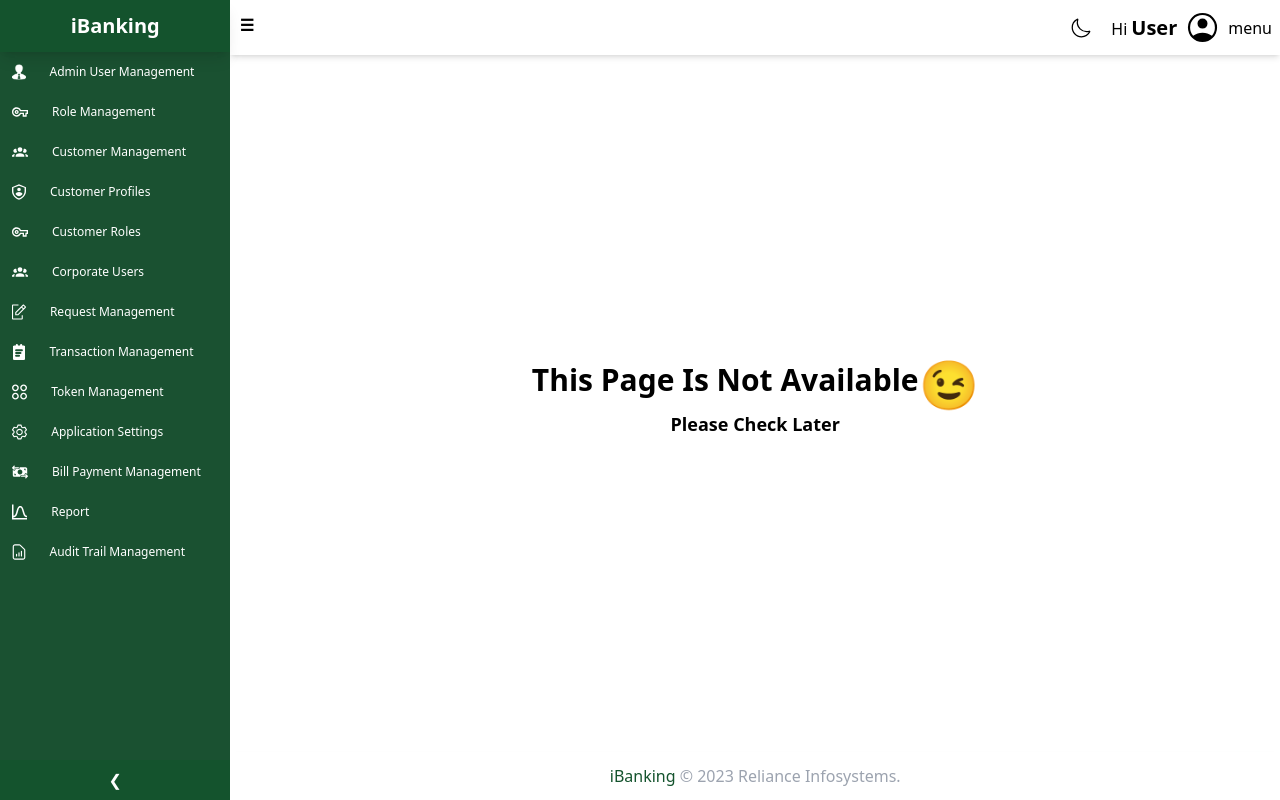
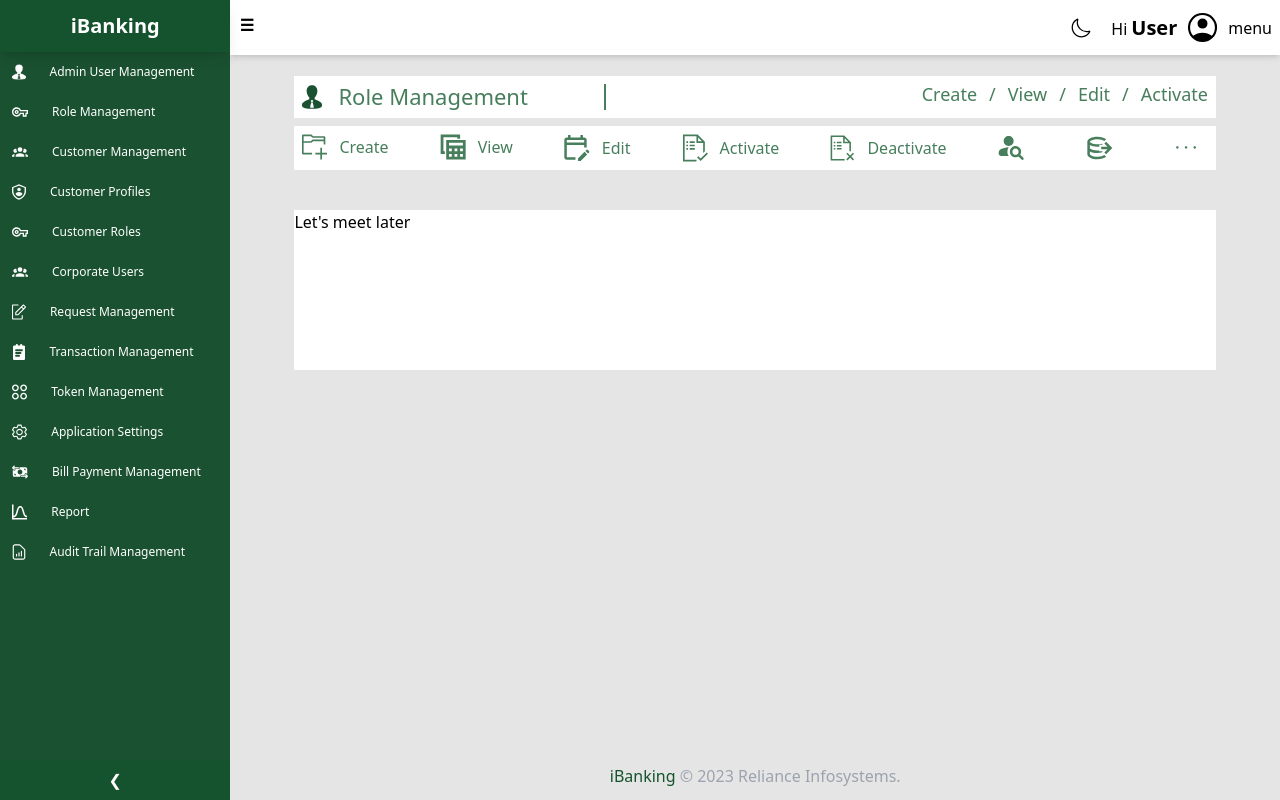
Before and after one commit to JoshAjikaze/iBanking, a React (Vite) app: page /role in a window 1280 px wide. Built offline with nearby package versions, Linux system fonts and the light colour scheme.

Commit message:
Push made at 21:43 on 04-03-2023

```diff
--- a/src/app-layouts/Layout.tsx
+++ b/src/app-layouts/Layout.tsx
@@ -14,6 +14,7 @@ import AdminCreate from './components/AdminUserMgt/AdminCreate'
 import AdminEdit from './components/AdminUserMgt/AdminEdit'
 import AdminView from './components/AdminUserMgt/AdminView'
 import AdminIndex from './components/AdminUserMgt/AdminIndex'
+import RoleManagement from './components/RoleMgt/RoleManagement'
 
 const Layout = (props: any) => {
   const [sidebarToggle, setSidebarToggle] = useState(false);
@@ -79,7 +80,7 @@ const Layout = (props: any) => {
             <Route path="view" element={<AdminView />} />
             <Route path="edit" element={<AdminEdit />} />
           </Route>
-          {/* <Route path="/about" element={<AboutPage />} /> */}
+          <Route path="role" element={<RoleManagement />} />
           <Route path="*" element={
             <div className='text-3xl text-center font-bold'>
               <p className='flex'>
--- a/src/app-layouts/components/AdminUserMgt/AdminIndex.tsx
+++ b/src/app-layouts/components/AdminUserMgt/AdminIndex.tsx
@@ -111,19 +111,13 @@ const AdminIndex = () => {
                     <div className="p-1 w-full dark:text-white flex gap-x-2">
                         <button onClick={() => gotoPage(0)} disabled={!canPreviousPage} className="font-black text-iBankingDarkGreen p-2">&#10094;</button>
                         <button onClick={() => previousPage()} disabled={!canPreviousPage} className="font-black" >{pageIndex + 1}</button>
-                        <button onClick={() => {nextPage()}} disabled={!canNextPage} className={`${pageIndex >= pageOptions.length - 1 ? "text-transparent invisible" : 'p-1 px-3 text-iBankingDarkGreen hover:border border-iBankingLightGreen'}`}>{pageIndex + 2}</button>
+                        <button onClick={() => {nextPage()}} disabled={!canNextPage} className={`${pageIndex >= pageOptions.length - 1 ? "text-transparent invisible" : 'p-1 px-3 text-iBankingDarkGreen dark:text-iBankingLightGreen font-semibold hover:border border-iBankingLightGreen'}`}>{pageIndex + 2}</button>
                         {/*  */}
                         <button onClick={() => gotoPage(pageOptions.length - 1)} disabled={!canNextPage} className="font-black text-iBankingDarkGreen p-2">&#10095;</button>
                     </div>
                 </div>
             </div>
 
-            {/* <p className="px-1 hidden">
-                <span className="bg-red p-1 border">{pageIndex + 1}</span>
-                of
-                <span className="bg-red p-1 border">{pageOptions.length}</span>
-            </p> */}
-
         </div>
     );
 };
--- a/src/app-layouts/components/AdminUserMgt/AdminUserMgt.tsx
+++ b/src/app-layouts/components/AdminUserMgt/AdminUserMgt.tsx
@@ -1,6 +1,6 @@
 import React from 'react'
 import { CommandBar, ComponentHeader } from '../sharedComponents/ComponentHeader'
-import { Outlet} from 'react-router-dom'
+import { Outlet } from 'react-router-dom'
 import { showSearch } from '../../../app-redux/togglers/searchToggler'
 import { useDispatch } from 'react-redux'
 // import DataTable from '../../app-tables/DataTable'
@@ -11,18 +11,16 @@ const AdminUserMgt = () => {
 
   const dispatch = useDispatch()
 
-  function handleClick() {
-    alert("Hello");
-  }
+
 
   return (
-    <div className='relative w-full min-h-screen p-1 pt-16 md:p-3 md:pt-12 lg:p-16 bg-iBankingBgLight dark:bg-gray-800'>
+    <section className='relative w-full min-h-screen p-1 pt-16 md:p-3 md:pt-12 lg:p-16 bg-iBankingBgLight dark:bg-gray-800'>
       <ComponentHeader name="Admin User Management" />
-      <CommandBar creationUrl={'create'} viewUrl={'view'} editUrl={'edit'} deactivateAction={undefined} activationAction={undefined} searchAction={undefined} />
+      <CommandBar creationUrl={'create'} viewUrl={'view'} editUrl={'edit'} deactivateAction={undefined} activationAction={undefined} searchAction={() => dispatch(showSearch())} />
       <div className="w-full min-h-[20vh] bg-white dark:bg-gray-900 mt-10">
         <Outlet />
       </div>
-    </div >
+    </section>
   )
 }
 
--- a/src/app-layouts/components/RoleMgt/RoleManagement.tsx
+++ b/src/app-layouts/components/RoleMgt/RoleManagement.tsx
@@ -1,16 +1,18 @@
-import React from 'react'
-import { useDispatch, useSelector } from 'react-redux'
-import { RootState } from '../../../app-redux/store'
-import { hideSearch, showSearch } from '../../../app-redux/togglers/searchToggler'
+import { Outlet } from "react-router-dom"
+import { CommandBar, ComponentHeader } from "../sharedComponents/ComponentHeader"
+console.log(window.location.pathname)
 
 const RoleManagement = () => {
-  const dispatch = useDispatch()
 
   return (
-    <div>
-      <button onClick={() => { dispatch(showSearch()) }}>Click Me</button>
-      <button onClick={() => { dispatch(hideSearch()) }}>Click Me2</button>
-    </div>
+    <section className="relative w-full min-h-screen p-1 pt-16 md:p-3 md:pt-12 lg:p-16 bg-iBankingBgLight dark:bg-gray-800">
+      <ComponentHeader name="Role Management" />
+      <CommandBar creationUrl={""} viewUrl={""} editUrl={""} deactivateAction={undefined} activationAction={undefined} searchAction={undefined} />
+      <div className="w-full min-h-[20vh] bg-white dark:bg-gray-900 mt-10">
+        <Outlet />
+        <p>Let's meet  later</p>
+      </div>
+    </section>
   )
 }
 
--- a/src/app-layouts/components/Sidebar.tsx
+++ b/src/app-layouts/components/Sidebar.tsx
@@ -17,7 +17,7 @@ const LinkTemp = (props: any) => {
     const toggle = useSelector((state: RootState) => state.counter.value)
     return (
         <Link
-        className="group flex items-center p-1 px-3 text-white text-xs font-normal gap-x-4 delay-100 duration-500 hover:bg-iBankingGreen dark:hover:bg-gray-800 active:border focus:outline-none active:outline-none focus:border-r-8"
+            className={`group flex items-center p-1 px-3 text-white text-xs font-normal gap-x-4 delay-100 duration-500 hover:bg-iBankingGreen dark:hover:bg-gray-800 active:border focus:outline-none active:outline-none focus:border-r-8`}
         to={props.link}
         >
             <img src={props.image} alt="imagegfc" className={` ${ toggle ? "ml-2" : ""} w-4 h-4`} />
--- a/src/app-layouts/components/sharedComponents/ComponentHeader.tsx
+++ b/src/app-layouts/components/sharedComponents/ComponentHeader.tsx
@@ -47,6 +47,7 @@ export const CommandBar: FunctionComponent<CommandBarProps> = (
     { creationUrl, viewUrl, editUrl, activationAction, deactivateAction, searchAction }) => {
 
     const dispatch = useDispatch()
+    console.log(searchAction)
 
     return (
         <section className="mt-2 p-1 bg-white w-full dark:bg-gray-900 text-iBankingGreen dark:text-white flex justify-between">
@@ -55,7 +56,7 @@ export const CommandBar: FunctionComponent<CommandBarProps> = (
             <Link to={editUrl}><BtnComponent name="Edit" image={edit} /></Link>
             <BtnComponent name="Activate" image={activate} />
             <BtnComponent name="Deactivate" image={deactivate} />
-            <BtnComponent image={search} />
+            <BtnComponent image={search} onclick={searchAction} />
             <BtnComponent image={database} />
             <BtnComponent image={ellipsis} />
         </section>
@@ -65,8 +66,8 @@ export const CommandBar: FunctionComponent<CommandBarProps> = (
 function BtnComponent(props: any) {
 
     return (
-        <button className="p-1 text-iBankingGreen dark:text-white text-base hover:scale-105 hover:border duration-300 ease-in-out font-light flex gap-3 items-center justify-center">
-            {/* icon span */}
+        <button onClick={props.onclick} className="p-1 text-iBankingGreen dark:text-white text-base hover:scale-105 hover:border duration-300 ease-in-out font-light flex gap-3 items-center justify-center">
+                {/* icon span */}
             <span>
                 <img src={props.image} alt="" />
             </span>
--- a/src/app-redux/togglers/searchToggler.ts
+++ b/src/app-redux/togglers/searchToggler.ts
@@ -14,7 +14,11 @@ export const searchSlice = createSlice({
   initialState,
   reducers: {
     showSearch: (state) => {
-      state.value = true
+      if (state.value === false) {
+        state.value = true
+      } else {
+        state.value = false
+      }
     },
     hideSearch: (state) => {
       state.value = false
@@ -24,7 +28,7 @@ export const searchSlice = createSlice({
 
 
 // Action creators are generated for each case reducer function
-export const { showSearch, hideSearch} = searchSlice.actions
+export const { showSearch, hideSearch } = searchSlice.actions
 
 
 export default searchSlice
--- /dev/null
+++ b/src/app-tables/Checkbox.tsx
@@ -0,0 +1,24 @@
+import React, { useRef, useEffect } from "react";
+
+export const Checkbox = React.forwardRef(({
+    //@ts-ignore
+    indeterminate,
+    ...rest
+}, ref) => {
+    const defaultRef = React.useRef()
+    const resolvedRef = ref || defaultRef
+
+    React.useEffect(() => {
+        //@ts-ignore
+        resolvedRef.current.indeterminate = indeterminate
+    }, [resolvedRef, indeterminate])
+
+    return (
+        <>
+            {
+                //@ts-ignore
+                <input type='checkbox' ref={resolvedRef} {...rest} />
+            }
+        </>
+    )
+})
--- a/src/app-tables/GlobalFilter.tsx
+++ b/src/app-tables/GlobalFilter.tsx
@@ -1,6 +1,7 @@
 import { FunctionComponent } from "react"
-import { useSelector } from "react-redux"
+import { useDispatch, useSelector } from "react-redux"
 import { RootState } from "../app-redux/store"
+import { hideSearch } from "../app-redux/togglers/searchToggler"
 
 interface FilterProps{
   filter: any,
@@ -9,11 +10,13 @@ interface FilterProps{
 
 const GlobalFilter: FunctionComponent<FilterProps> = ({ filter, setFilter }) => {
 
+  const dispatch = useDispatch()
+
   const toggle = useSelector((state: RootState) => state.searchBar.value)
   console.log(toggle)
   return (
     <div className={` ${ !toggle ? 'hidden': `relative w-full bg-gray-500 text-white p-1`}`}>
-      <p className="absolute right-5 top-2 cursor-pointer text-lg hover:animate-spin text-white rotate-45">&#10010;</p>
+      <p className="absolute right-5 top-2 cursor-pointer text-lg hover:animate-spin text-white rotate-45" onClick={()=> dispatch(hideSearch())}>&#10010;</p>
       <input value={filter || ''} onChange={e => setFilter(e.target.value)} placeholder="Global Search..." className="focus:outline-none p-1 w-full rounded-md bg-transparent"/>
     </div>
   )
```
